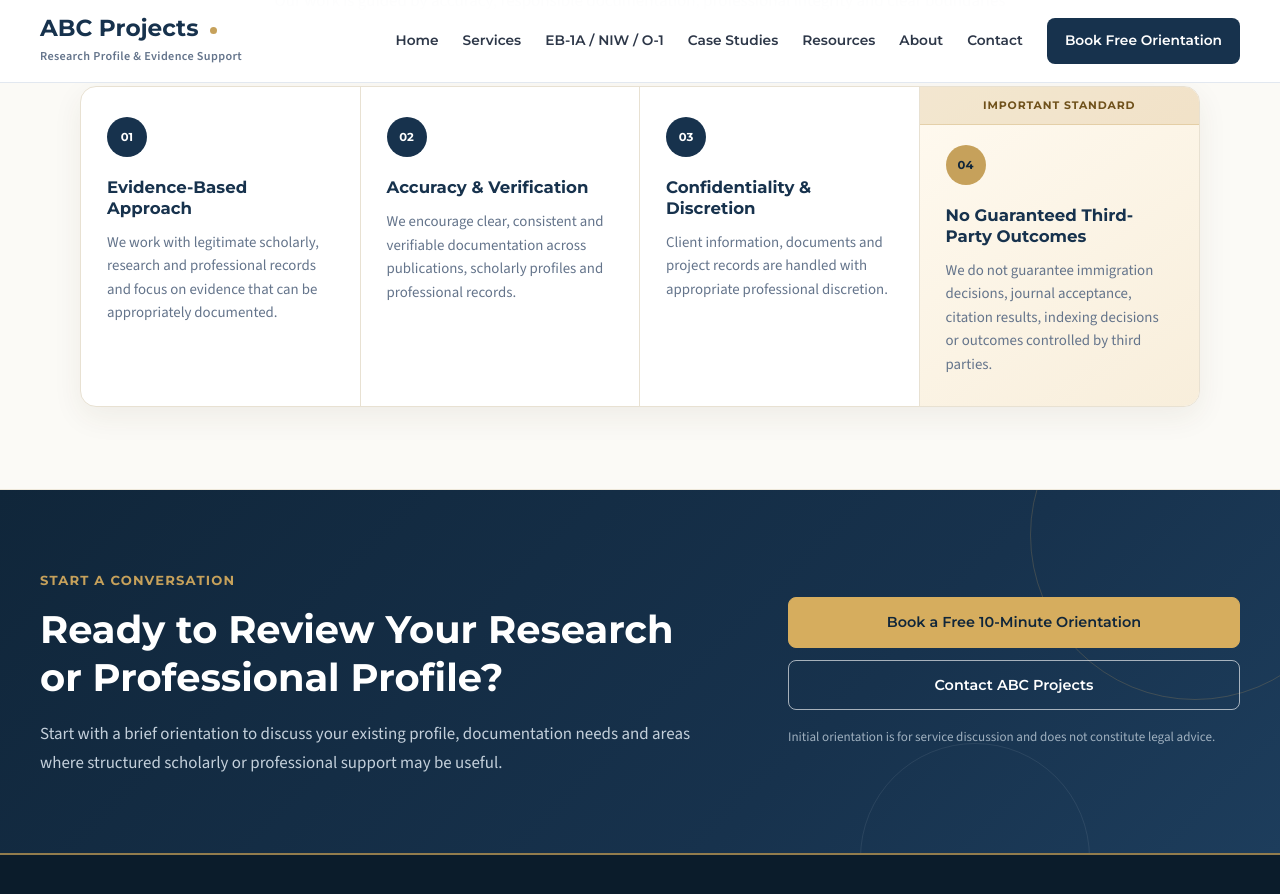
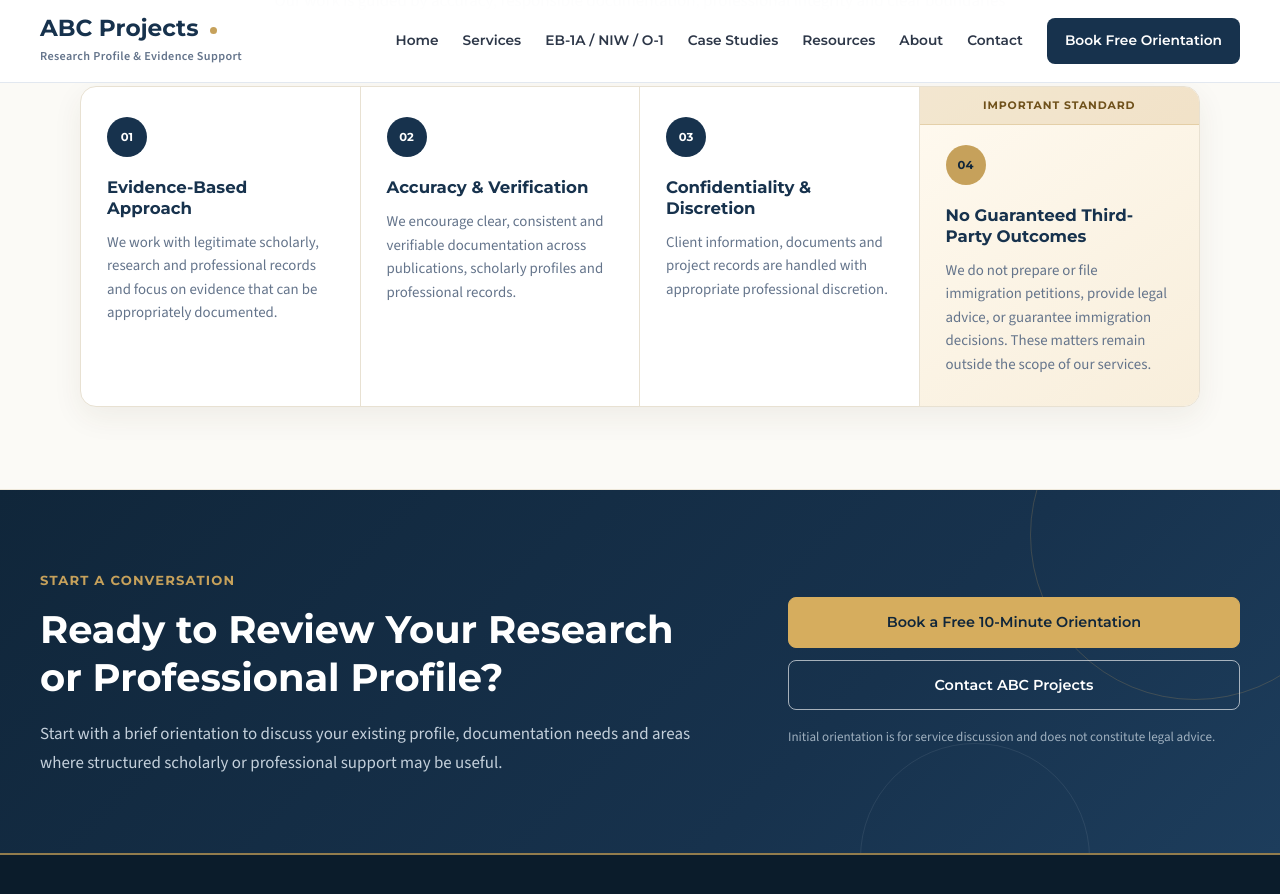
Before and after one commit to uprightpub/abcprojects, a Jekyll site: the page built from index.html, in a window 1280 px wide and 900 px high, scrolled down 8541 px. Shown: the top 894 px of the window. Built offline with Jekyll 4.4.1, drawn with Linux system fonts in a browser that asks for light colours.

Commit message:
Update index.html

```diff
--- a/index.html
+++ b/index.html
@@ -1356,9 +1356,8 @@ description: "ABC Projects provides professional support for scholarly visibilit
         <h3>No Guaranteed Third-Party Outcomes</h3>
 
         <p>
-          We do not guarantee immigration decisions, journal acceptance,
-          citation results, indexing decisions or outcomes controlled by
-          third parties.
+          We do not prepare or file immigration petitions, provide legal advice, or guarantee immigration decisions.
+          These matters remain outside the scope of our services.
         </p>
 
       </article>
```
